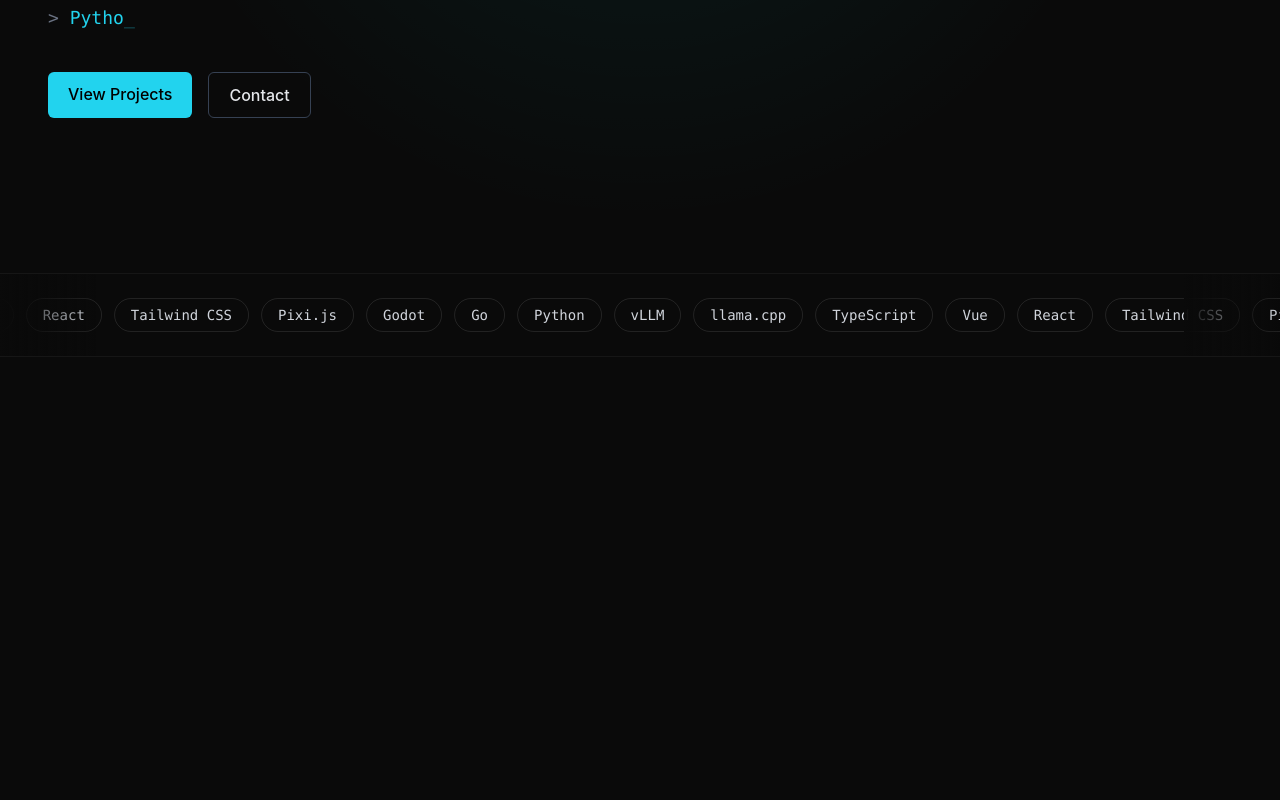
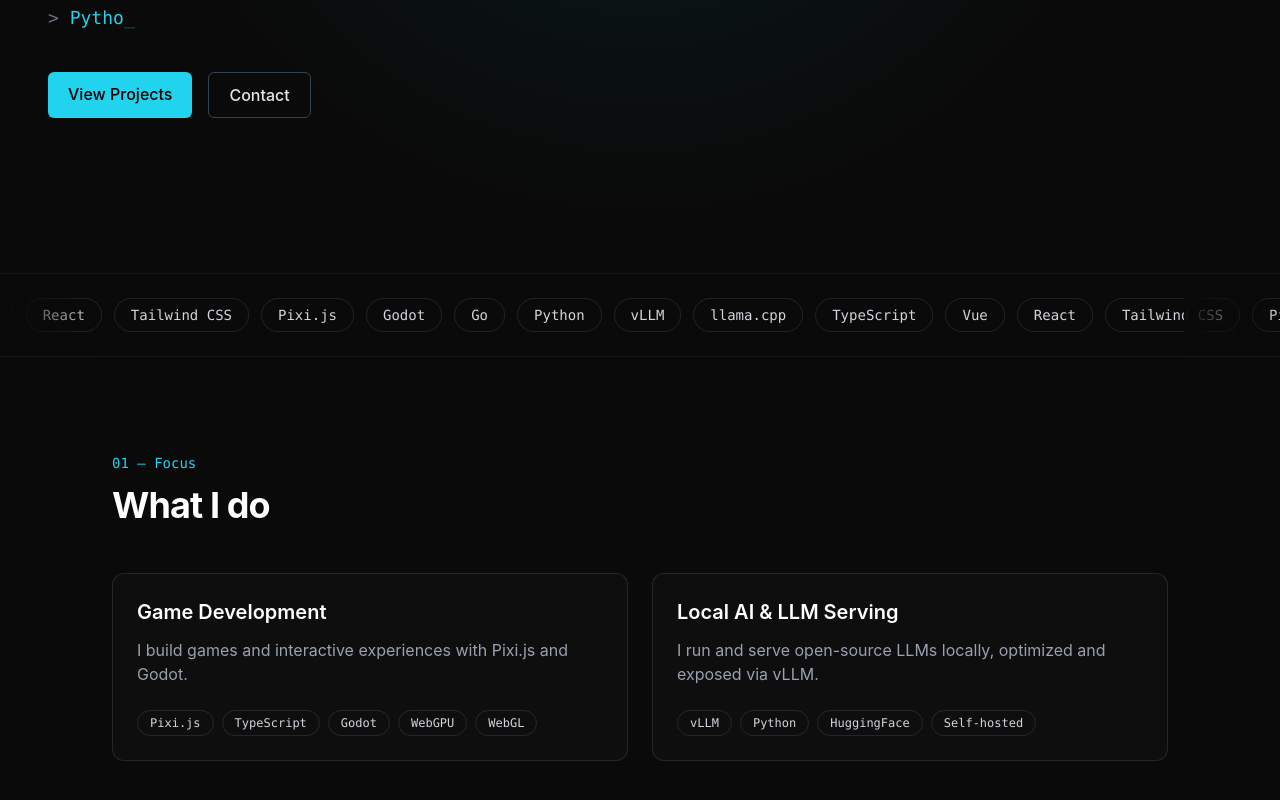
Before and after one commit to Kevin-Ratschinski/kevin-ratschinski.github.io, a Vue app: page / in a window 1280 px wide. Shown: the part 340-1140 px from the top of the page. Before the commit the page ends 800 px from the top, so only its background shows below. Built offline with nearby package versions, Linux system fonts and the light colour scheme; the HTML template or start-up script is replaced by a standard one.

Commit message:
feat: add StrengthsSection component and integrate it into App.vue

```diff
--- a/src/App.vue
+++ b/src/App.vue
@@ -1,6 +1,7 @@
 <script setup lang="ts">
 import HeroSection from "./components/HeroSection.vue";
 import SiteHeader from "./components/SiteHeader.vue";
+import StrengthsSection from "./components/StrengthsSection.vue";
 import TechMarquee from "./components/TechMarquee.vue";
 </script>
 
@@ -10,6 +11,7 @@ import TechMarquee from "./components/TechMarquee.vue";
   <main>
     <HeroSection />
     <TechMarquee />
+    <StrengthsSection />
   </main>
 </template>
 
--- /dev/null
+++ b/src/components/StrengthsSection.vue
@@ -0,0 +1,27 @@
+<script setup lang="ts">
+import { strengths } from "../data/portfolio";
+</script>
+
+<template>
+  <section id="strengths" class="mx-auto max-w-6xl px-6 py-24 sm:px-12">
+    <p class="font-mono text-sm text-(--color-accent)">01 — Focus</p>
+    <h2 class="mt-3 text-3xl font-bold tracking-tight text-white sm:text-4xl">What I do</h2>
+
+    <div class="mt-12 grid gap-6 sm:grid-cols-2">
+      <article
+        v-for="strength in strengths"
+        :key="strength.title"
+        class="group rounded-xl border border-white/10 bg-white/2 p-6 transition-colors hover:border-(--color-accent)/40"
+      >
+        <h3 class="text-xl font-semibold text-white">{{ strength.title }}</h3>
+        <p class="mt-3 text-gray-400">{{ strength.description }}</p>
+
+        <ul class="mt-6 flex flex-wrap gap-2">
+          <li v-for="tag in strength.tags" :key="tag" class="rounded-full border border-white/10 px-3 py-1 font-mono text-xs text-gray-300">
+            {{ tag }}
+          </li>
+        </ul>
+      </article>
+    </div>
+  </section>
+</template>
```
